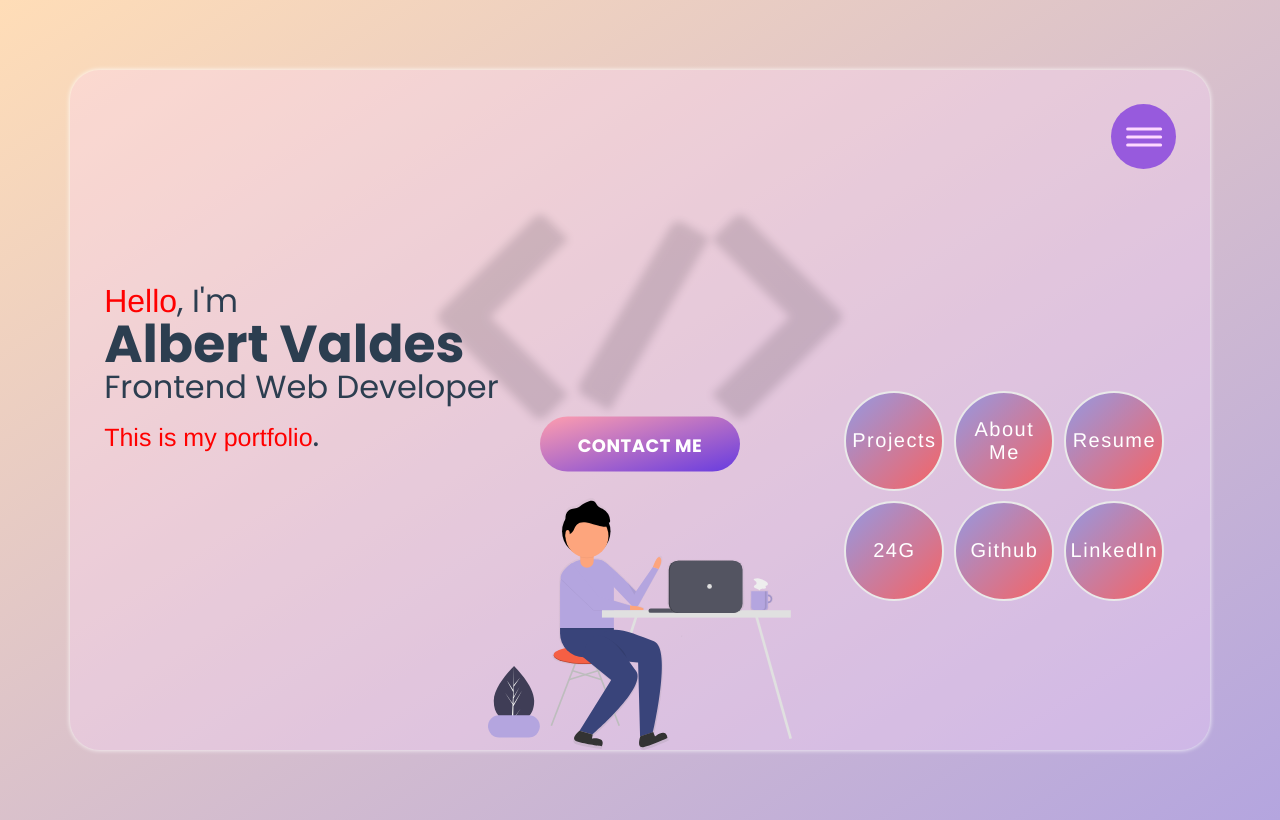
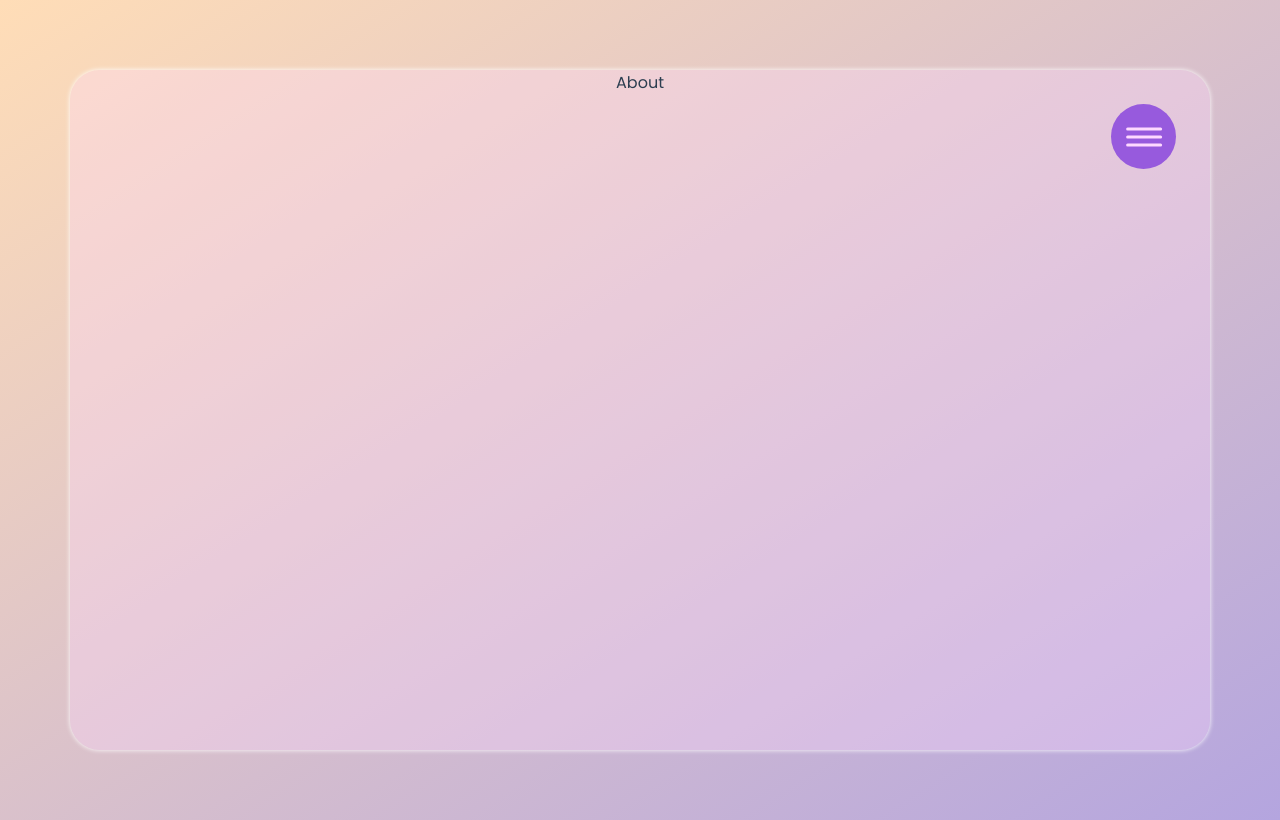
Before and after one commit to albert-anthony6/Portfolio-v2, a Vue app: page /about in a window 1280 px wide. Built offline with nearby package versions, Linux system fonts and the light colour scheme; a web font is replaced by a local one.

Commit message:
Added vue router v4 and about/not-found page files

```diff
--- a/package.json
+++ b/package.json
@@ -9,7 +9,8 @@
   },
   "dependencies": {
     "core-js": "^3.6.5",
-    "vue": "^3.0.0"
+    "vue": "^3.0.0",
+    "vue-router": "^4.0.8"
   },
   "devDependencies": {
     "@vue/cli-plugin-babel": "~4.5.0",
--- a/src/App.vue
+++ b/src/App.vue
@@ -2,19 +2,17 @@
   <div class="app">
     <section>
       <Navigation />
-      <Main />
+      <router-view />
     </section>
   </div>
 </template>
 
 <script>
-import Main from './views/Main.vue';
 import Navigation from './components/Navigation.vue';
 
 export default {
   name: 'App',
   components: {
-    Main,
     Navigation,
   },
 };
--- a/src/main.js
+++ b/src/main.js
@@ -1,4 +1,5 @@
 import { createApp } from 'vue';
+import router from './router/index';
 import App from './App.vue';
 
-createApp(App).mount('#app');
+createApp(App).use(router).mount('#app');
--- /dev/null
+++ b/src/router/index.js
@@ -0,0 +1,32 @@
+import { createWebHistory, createRouter } from 'vue-router';
+import Main from '../views/Main.vue';
+import About from '../views/About.vue';
+import NotFound from '../views/NotFound.vue';
+
+const routes = [
+  {
+    path: '/',
+    name: 'Main',
+    component: Main,
+  },
+  {
+    path: '/about',
+    name: 'About',
+    component: About,
+  },
+  {
+    path: '/:catchAll(.*)',
+    component: NotFound,
+  },
+];
+
+const router = createRouter({
+  history: createWebHistory(),
+  routes,
+  scrollBehavior() {
+    // Always be at top page view
+    return { x: 0, y: 0 };
+  },
+});
+
+export default router;
--- /dev/null
+++ b/src/views/About.vue
@@ -0,0 +1,9 @@
+<template>
+  <div class="about">About</div>
+</template>
+
+<script>
+export default {
+  name: 'About',
+};
+</script>
--- /dev/null
+++ b/src/views/NotFound.vue
@@ -0,0 +1,9 @@
+<template>
+  <div class="not-found">Page not found</div>
+</template>
+
+<script>
+export default {
+  name: 'NotFound',
+};
+</script>
```
Also changed, not shown: .eslintrc.json, 1 other file (tests, documents, lock files or other folders).
